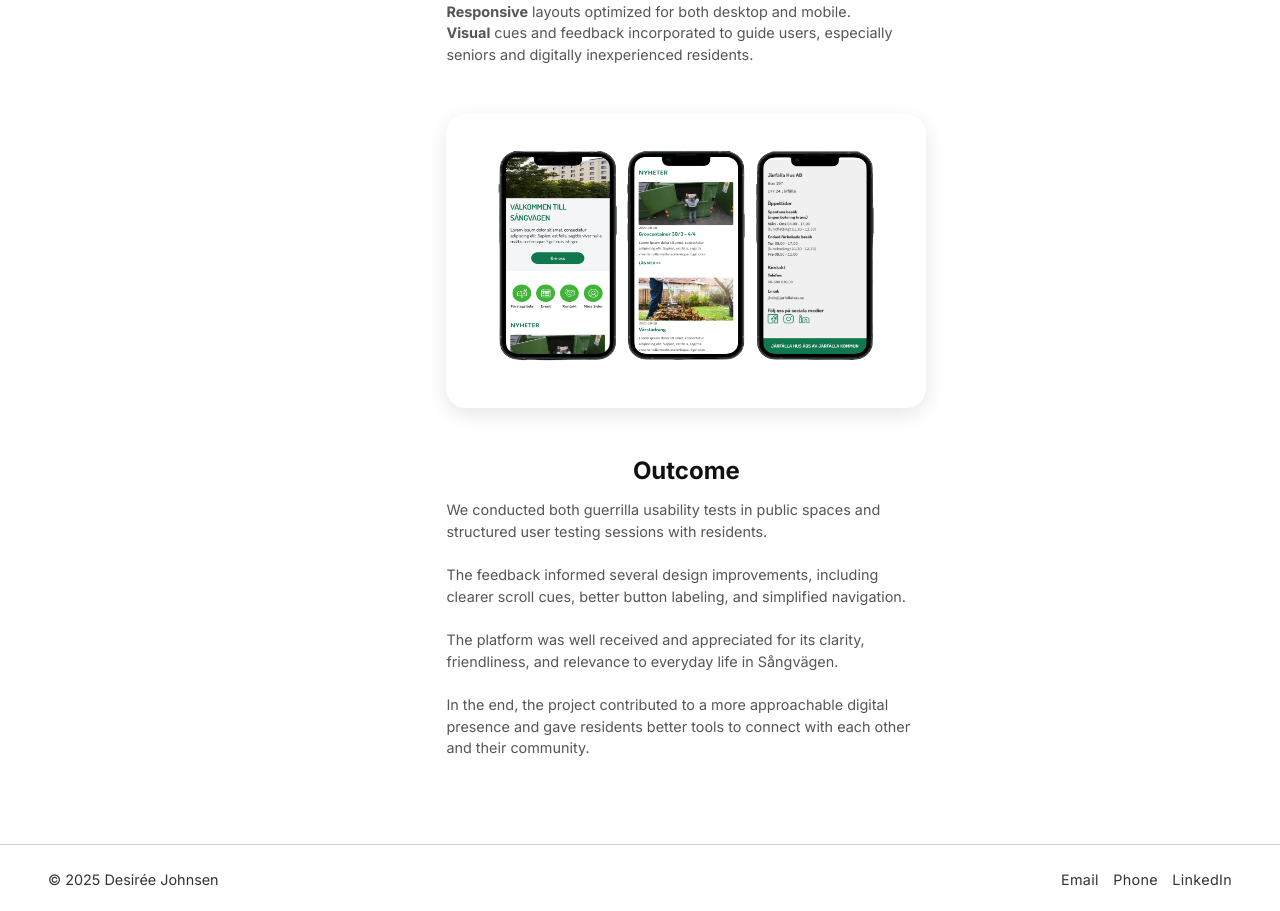
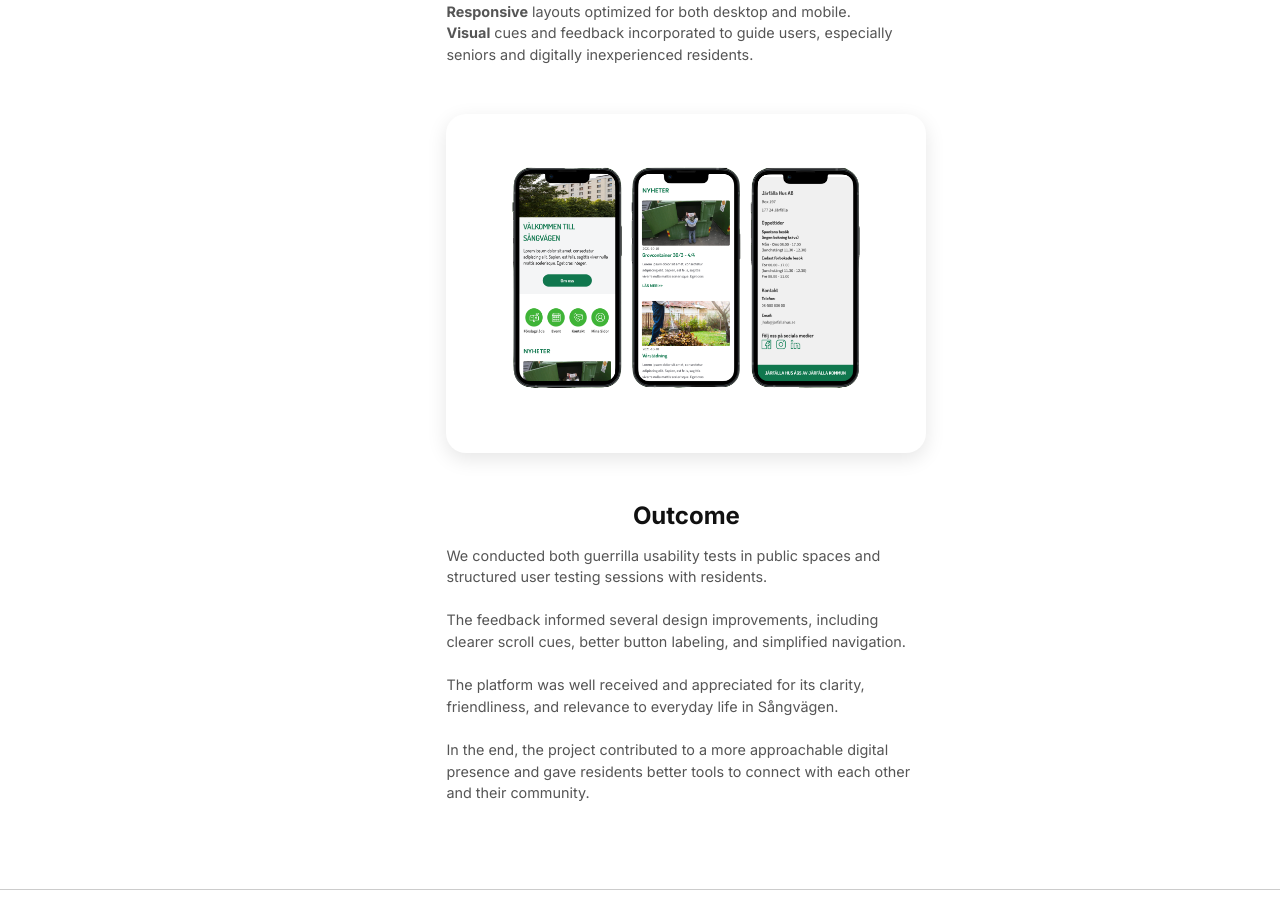
Before and after one commit to desjohnsen/portfolio, a React (Vite) app: page /projects/1 in a window 1280 px wide. Shown: the part 2087-2998 px from the top of the page. Built offline with nearby package versions, Linux system fonts and the light colour scheme.

Commit message:
feat: add image wrapper to project view and update CSS for layout

```diff
--- a/src/pages/Project1.jsx
+++ b/src/pages/Project1.jsx
@@ -98,7 +98,9 @@ const Project1 = () => {
           <li><strong>Responsive</strong> layouts optimized for both desktop and mobile.</li>
           <li><strong>Visual</strong> cues and feedback incorporated to guide users, especially seniors and digitally inexperienced residents.</li>
         </ul>
-        <img src={phoneImage} alt="Järfällahus app" className="project-image" />
+        <div className="project-image-wrapper">
+          <img src={phoneImage} alt="Järfällahus app" className="project-image" />
+        </div>
       </section>
 
       <section id="outcome" className="project-content">
--- a/src/styles/ProjectLayout.css
+++ b/src/styles/ProjectLayout.css
@@ -153,8 +153,8 @@
 .project-content ul {
   margin: 0 0 2rem 0rem;
   padding: 0;
+  list-style: none;
   text-align: left;
-  list-style: none;
   margin-top: 1rem;
 }
 
@@ -166,12 +166,22 @@
   margin-inline: auto;
 }
 
+.project-image-wrapper {
+  background: white;
+  border-radius: 1.25rem;
+  box-shadow: 0 6px 20px rgba(0, 0, 0, 0.1);
+  padding: 1rem;
+  display: flex;
+  justify-content: center;
+  align-items: center;
+  margin: 2rem auto;
+  max-width: 500px;
+}
+
 .project-image {
   width: 100%;
-  max-width: 100%;
-  margin: 2rem auto;
-  border-radius: 1.25rem;
-  box-shadow: 0 6px 20px rgba(0, 0, 0, 0.1);
+  height: auto;
+  border-radius: 1rem;
   display: block;
 }
 
@@ -219,7 +229,8 @@
     font-size: 0.9rem;
   }
 
-  .project-image {
+  .project-image-wrapper {
+    max-width: 480px;
     margin: 3rem auto;
   }
 }
```
